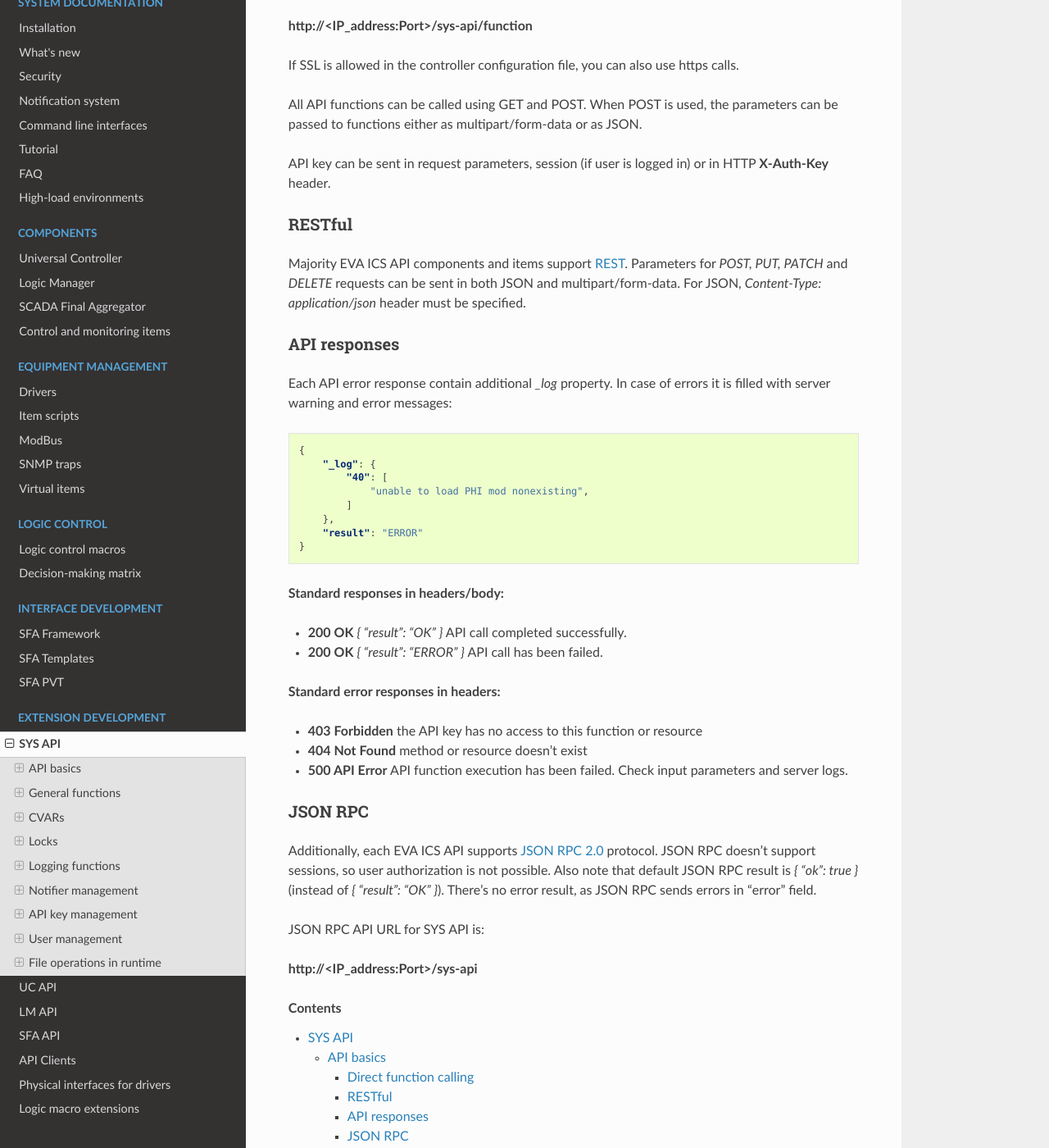
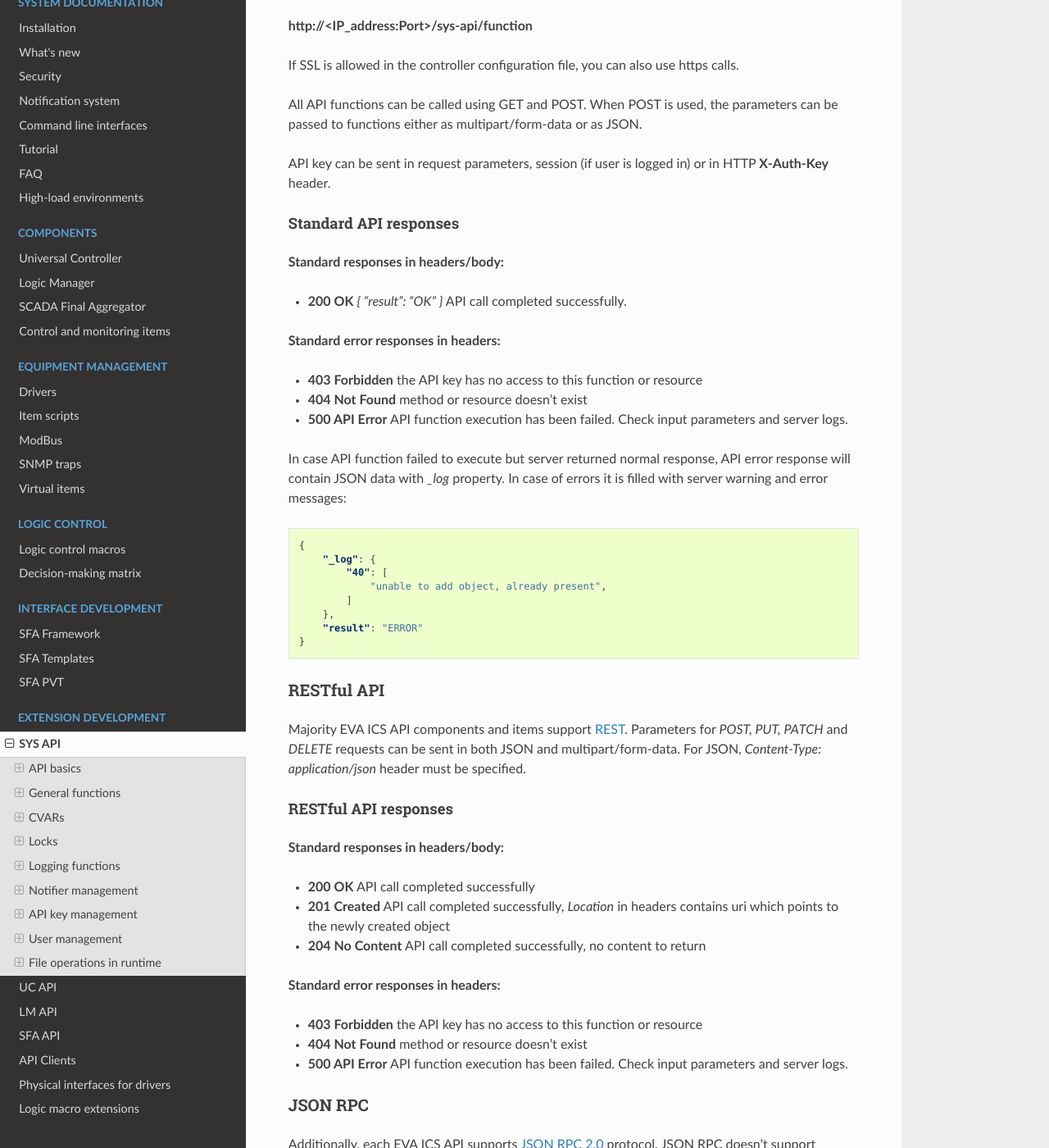
Before and after one commit to alttch/eva3, a Sphinx documentation site: the page built from doc/sys_api.rst, in a window 1280 px wide and 1400 px high, scrolled down 366 px. Shown: the whole window at 82% size. Built offline with Sphinx 7.4.7 and the Read the Docs theme 2.0.0, drawn with Linux system fonts in a browser that asks for light colours; some of the changed text lies outside the part shown.

Commit message:
api responses

```diff
--- a/doc/api_common.rst
+++ b/doc/api_common.rst
@@ -7,8 +7,37 @@ parameters can be passed to functions either as multipart/form-data or as JSON.
 API key can be sent in request parameters, session (if user is logged in) or in
 HTTP **X-Auth-Key** header.
 
-RESTful
--------
+Standard API responses
+~~~~~~~~~~~~~~~~~~~~~~
+
+**Standard responses in headers/body:**
+
+* **200 OK** *{ "result": "OK" }* API call completed successfully.
+
+**Standard error responses in headers:**
+
+* **403 Forbidden** the API key has no access to this function or resource
+* **404 Not Found** method or resource doesn't exist
+* **500 API Error** API function execution has been failed. Check
+  input parameters and server logs.
+
+In case API function failed to execute but server returned normal response, API
+error response will contain JSON data with *_log* property. In case of errors
+it is filled with server warning and error messages:
+
+.. code-block:: json
+
+    {
+        "_log": {
+            "40": [
+                "unable to add object, already present",
+            ]
+        },
+        "result": "ERROR"
+    }
+
+RESTful API
+-----------
 
 Majority EVA ICS API components and items support `REST
 <https://en.wikipedia.org/wiki/Representational_state_transfer>`_. Parameters
@@ -16,27 +45,15 @@ for *POST, PUT, PATCH* and *DELETE* requests can be sent in both JSON and
 multipart/form-data. For JSON, *Content-Type: application/json* header must be
 specified.
 
-API responses
--------------
-
-Each API error response contain additional *_log* property. In case of errors
-it is filled with server warning and error messages:
-
-.. code-block:: json
-
-    {
-        "_log": {
-            "40": [
-                "unable to load PHI mod nonexisting",
-            ]
-        },
-        "result": "ERROR"
-    }
+RESTful API responses
+~~~~~~~~~~~~~~~~~~~~~~
 
 **Standard responses in headers/body:**
 
-* **200 OK** *{ "result": "OK" }* API call completed successfully.
-* **200 OK** *{ "result": "ERROR" }* API call has been failed.
+* **200 OK** API call completed successfully
+* **201 Created** API call completed successfully, *Location* in headers
+  contains uri which points to the newly created object
+* **204 No Content** API call completed successfully, no content to return
 
 **Standard error responses in headers:**
 
--- a/doc/sys_api.rst
+++ b/doc/sys_api.rst
@@ -7,8 +7,8 @@ used to manage controller itself.
 API basics
 ==========
 
-Direct function calling
------------------------
+Standard API (direct function calling)
+--------------------------------------
 
 SYS API is called through URL request
 
```
Also changed, not shown: 2 other files.
